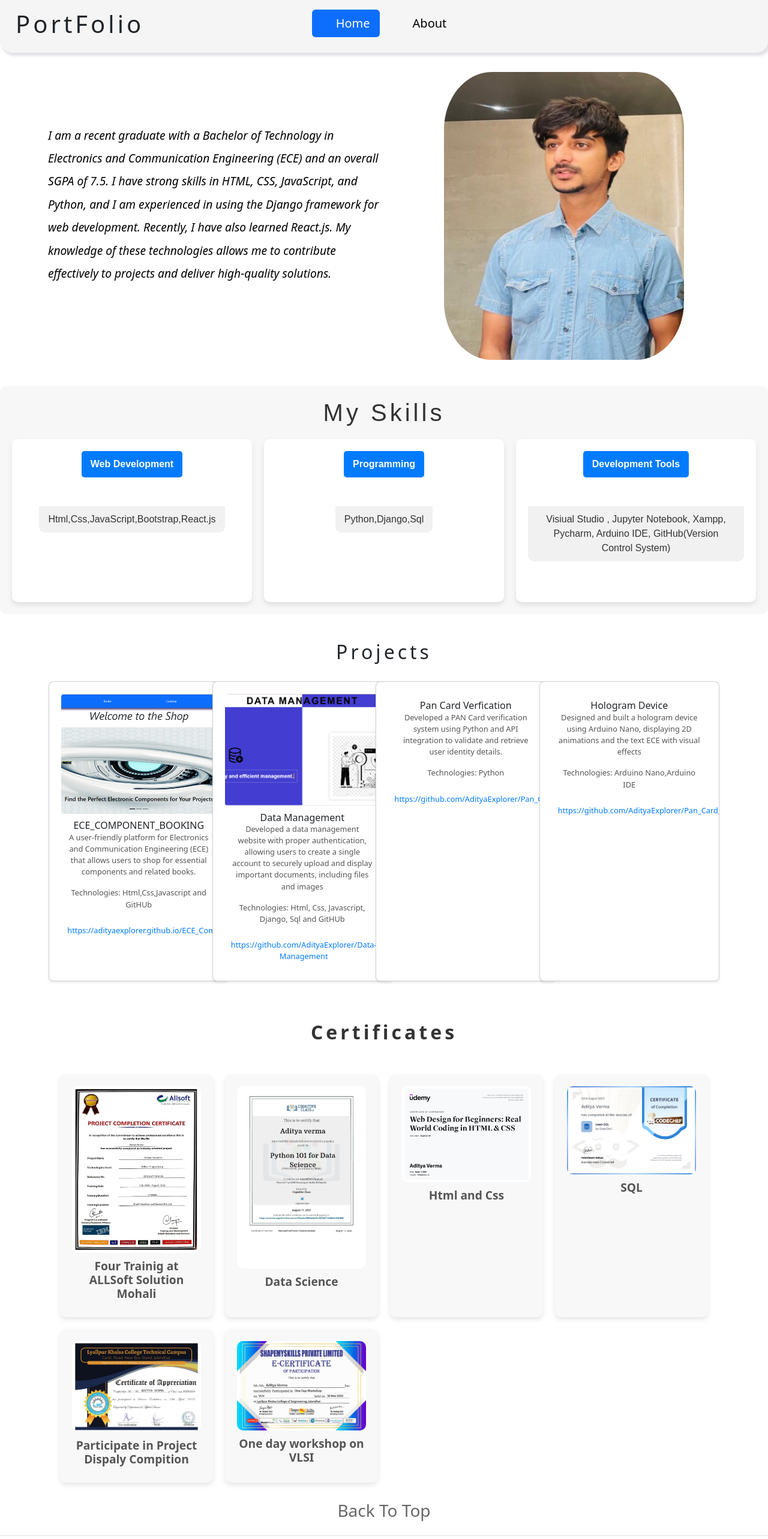
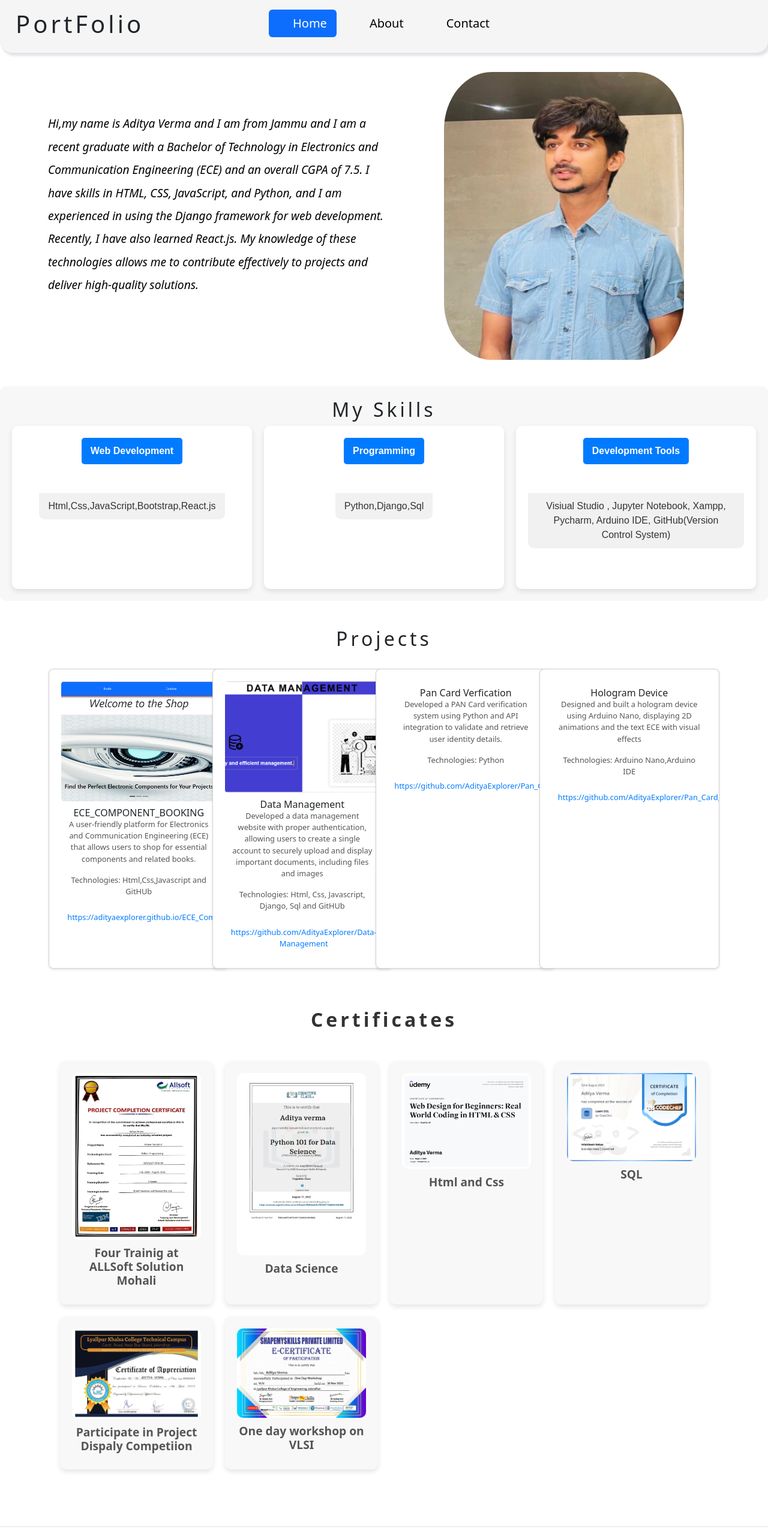
Before and after one commit to AdityaExplorer/port-react, a React (Vite) app: page / in a window 1280 px wide. Shown: the top 2566 px of the page at 60% size. Built offline with nearby package versions, Linux system fonts and the light colour scheme.

Commit message:
change_footer

```diff
--- a/src/App.jsx
+++ b/src/App.jsx
@@ -1,21 +1,24 @@
-import './App.css'
+import "./App.css";
 import "bootstrap/dist/css/bootstrap.min.css";
-import Navbar from './components/Navbar';
-import MyIntro from './components/MyIntro';
-import Projects from './components/Projects';
-import Certificates from './components/Certificates';
-import Footer from './components/Footer';
-import { useState } from 'react';
+import Navbar from "./components/Navbar";
+import MyIntro from "./components/MyIntro";
+import Projects from "./components/Projects";
+import Certificates from "./components/Certificates";
+import Footer from "./components/Footer";
+import { useState } from "react";
+import SendMessage from "./components/SendMessage";
+
 
 function App() {
-
-  const[selectedTab,setSelectedTab]=useState("Home")
-
+  const [selectedTab, setSelectedTab] = useState("Home");
 
   return (
     <>
       <div className="app-container">
-        <Navbar selectedTab={selectedTab} setSelectedTab={setSelectedTab}></Navbar>
+        <Navbar
+          selectedTab={selectedTab}
+          setSelectedTab={setSelectedTab}
+        ></Navbar>
         <div className="content">
         {selectedTab === "Home" ? (
           <>
@@ -23,14 +26,17 @@ function App() {
             <Projects />
             <Certificates />
           </>
+        ) : selectedTab === "Contact" ? (
+            <SendMessage></SendMessage>
         ) : (
           <MyIntro />
         )}
       </div>
+
         <Footer></Footer>
       </div>
     </>
-  )
+  );
 }
 
-export default App
+export default App;
--- a/src/components/Certificates.jsx
+++ b/src/components/Certificates.jsx
@@ -48,7 +48,7 @@ const dataCertificates=[
     {
         id:'5',
         image:Project_Display,
-        title:'Participate in Project Dispaly Compition',
+        title:'Participate in Project Dispaly Competiion',
     },
     {
         id:'6',
--- a/src/components/Footer.jsx
+++ b/src/components/Footer.jsx
@@ -1,7 +1,9 @@
 const Footer=()=>{
     return (
-    <ul class="nav justify-content-center border-bottom pb-3 mb-3 ">
-      <h3 style={{color:"rgba(0,0,0,0.6)"}}>Back To Top</h3>
+    <ul className="nav justify-content-center border-bottom pb-3 mb-3 ">
+      <h3 style={{color:"rgba(0,0,0,0.6)"}}>
+        <marquee behavior="20" direction="left">This website is created by Aditya Verma.</marquee>
+      </h3>
     </ul>
     )
 }
--- a/src/components/MyIntro.jsx
+++ b/src/components/MyIntro.jsx
@@ -8,9 +8,8 @@ const MyIntro = () => {
         <div className="left-intro leads ">
           <h2>
             <i>
-              I am a recent graduate with a Bachelor of Technology in
-              Electronics and Communication Engineering (ECE) and an overall
-              SGPA of 7.5. I have strong skills in HTML, CSS, JavaScript, and
+              Hi,my name is Aditya Verma and I am from Jammu and I am a recent graduate with a Bachelor of Technology in Electronics and Communication Engineering (ECE) and an overall
+              CGPA of 7.5. I have  skills in HTML, CSS, JavaScript, and
               Python, and I am experienced in using the Django framework for web
               development. Recently, I have also learned React.js. My knowledge
               of these technologies allows me to contribute effectively to
@@ -24,25 +23,25 @@ const MyIntro = () => {
       </div>
       <div className="about-section my-4">
         <center>
-          <h1>My Skills</h1>
+          <h2 style={{letterSpacing:"5px"}}>My Skills</h2>
           <div className="contents">
-            <ul class="list-group">
-              <li class="list-group-item active" aria-current="true">
+            <ul className="list-group">
+              <li className="list-group-item active" aria-current="true">
                 Web Development
               </li>
-              <li class="list-group-item my-5">Html,Css,JavaScript,Bootstrap,React.js</li>
+              <li className="list-group-item my-5">Html,Css,JavaScript,Bootstrap,React.js</li>
             </ul>
-            <ul class="list-group ">
-              <li class="list-group-item active" aria-current="true">
+            <ul className="list-group ">
+              <li className="list-group-item active" aria-current="true">
                 Programming
               </li>
-              <li class="list-group-item my-5 ">Python,Django,Sql</li>
+              <li className="list-group-item my-5 ">Python,Django,Sql</li>
             </ul>
-            <ul class="list-group">
-              <li class="list-group-item active" aria-current="true">
+            <ul className="list-group">
+              <li className="list-group-item active" aria-current="true">
                 Development Tools
               </li>
-              <li class="list-group-item my-5">Visiual Studio , Jupyter Notebook, Xampp, Pycharm, Arduino IDE, GitHub(Version Control System)</li>
+              <li className="list-group-item my-5">Visiual Studio , Jupyter Notebook, Xampp, Pycharm, Arduino IDE, GitHub(Version Control System)</li>
             </ul>
           </div>
         </center>
--- a/src/components/Navbar.css
+++ b/src/components/Navbar.css
@@ -22,6 +22,7 @@ ul, li {
 }
 
 header {
+
     box-shadow: 4px 4px 4px rgba(122,102,130,0.2);
     background-color: whitesmoke;
     border-bottom-left-radius: 20px;
@@ -41,3 +42,9 @@ header {
     background-color: #000;
     color: white;
 }
+
+@media(max-width:796px){
+    header{
+        margin-top: 1px;
+    }
+}
--- a/src/components/Navbar.jsx
+++ b/src/components/Navbar.jsx
@@ -9,6 +9,7 @@ const Navbar=({selectedTab,setSelectedTab})=>{
       </div>
 
       <ul className="nav nav-pills mb-auto">
+
         <li className="nav-item" onClick={() => setSelectedTab("Home")}>
           <a href="#" className={`nav-link ${selectedTab === "Home" ? 'active' : ''}`} aria-current="page">
             <svg className="bi pe-none me-2" width="16" height="16"><use xlinkHref="#home"></use></svg>
@@ -19,6 +20,14 @@ const Navbar=({selectedTab,setSelectedTab})=>{
           <a href="#" className={`nav-link ${selectedTab === "About" ? 'active' : ''}`}>
             <svg className="bi pe-none me-2" width="16" height="16"><use xlinkHref="#speedometer2"></use></svg>
             About
+          </a>
+        </li>
+        <li onClick={(e) => {
+          e.preventDefault();
+          setSelectedTab("Contact")}}>
+          <a href="#" className={`nav-link ${selectedTab === "Contact" ? 'active' : ''}`}>
+            <svg className="bi pe-none me-2" width="16" height="16"><use xlinkHref="#speedometer2"></use></svg>
+            Contact
           </a>
         </li>
       </ul>
--- /dev/null
+++ b/src/components/SendMessage.jsx
@@ -0,0 +1,10 @@
+import React from 'react'
+
+export default function SendMessage() {
+  return (
+    <div>
+
+      <h4>Heelo g</h4>
+    </div>
+  )
+}
```
Lines whose indentation alone changed are shown as unchanged.
